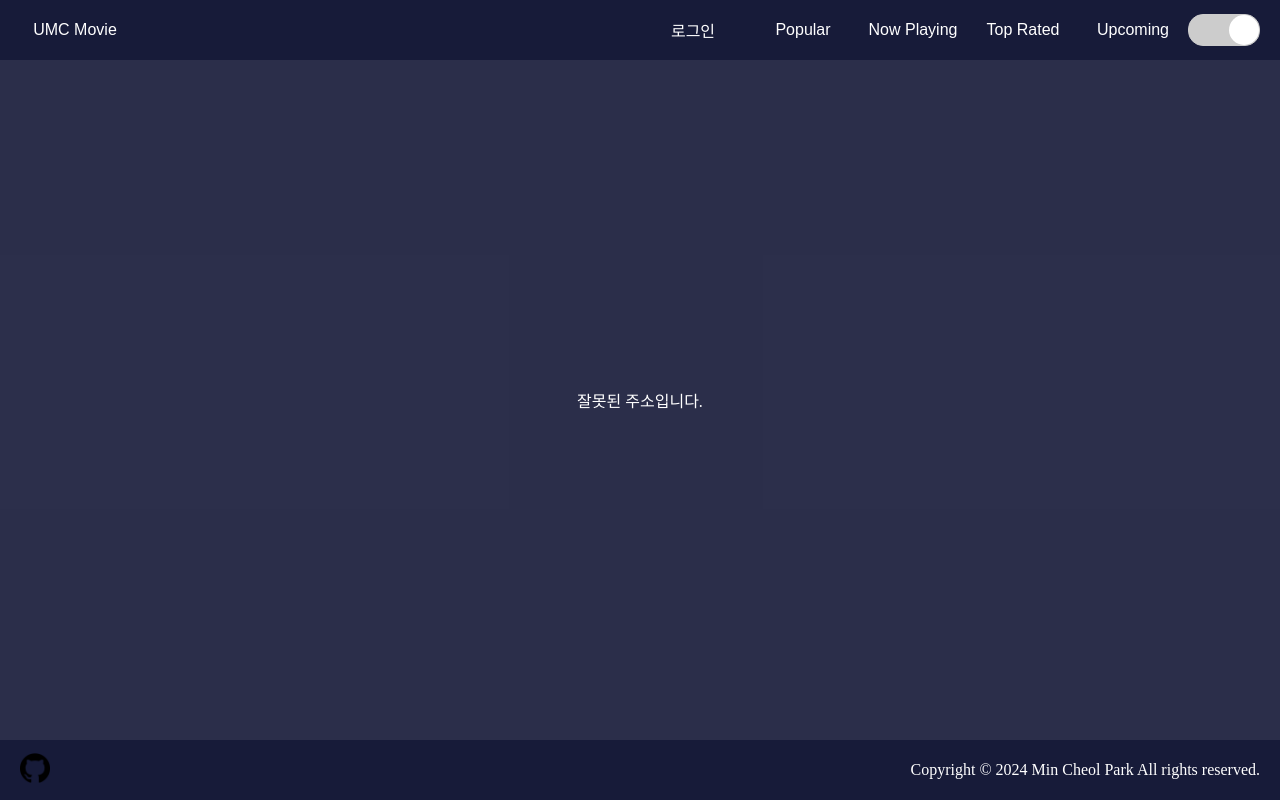
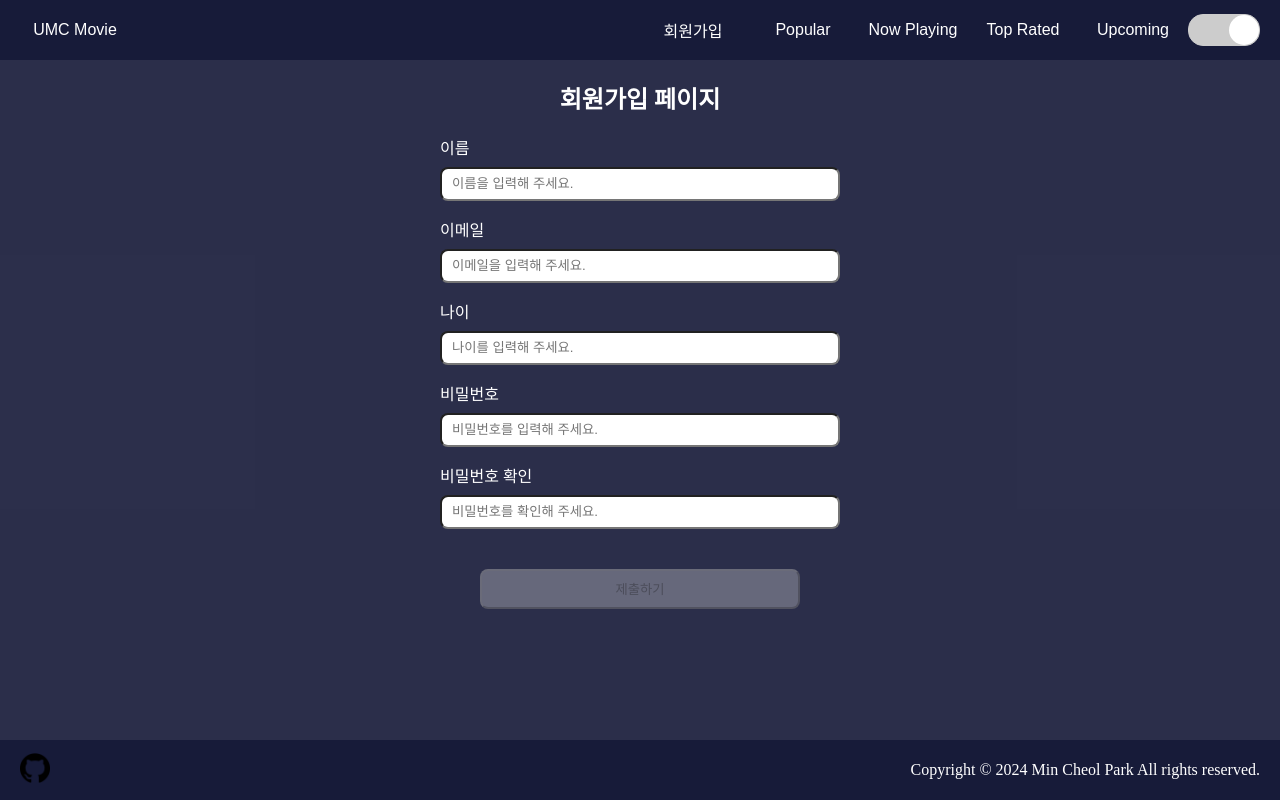
Before and after one commit to UMC-MJU/6th_Web_A, a React (Vite) app in the folder 테비-박민철/chapter3/: page /signup in a window 1280 px wide. Built offline with nearby package versions, Linux system fonts and the light colour scheme.

Commit message:
feat: 회원가입 input

```diff
--- a/테비-박민철/chapter3/src/App.jsx
+++ b/테비-박민철/chapter3/src/App.jsx
@@ -6,12 +6,14 @@ import TopRatedPage from "./pages/TopRatedPage";
 import UpcomingPage from "./pages/UpcomingPage";
 import MovieDetailPage from "./pages/MovieDetailPage";
 import NotFoundPage from "./pages/NotFoundPage";
+import SignupPage from "./pages/SignupPage";
 
 function App() {
   return (
     <>
       <Routes>
         <Route path="/" element={<MainPage />} />
+        <Route path="/signup" element={<SignupPage />} />
         <Route path="/popular" element={<PopularPage />} />
         <Route path="/popular/:id" element={<MovieDetailPage />} />
         <Route path="/now-playing" element={<NowPlayingPage />} />
--- a/테비-박민철/chapter3/src/components/Header.jsx
+++ b/테비-박민철/chapter3/src/components/Header.jsx
@@ -2,7 +2,6 @@ import React from "react";
 import { Link } from "react-router-dom";
 import styled from "styled-components";
 import Toggle from "./Toggle";
-import useLogin from "../utils/hooks/useLogin";
 
 const CustomButton = styled.button`
   width: 110px;
@@ -35,7 +34,6 @@ const Tab = styled.div`
 `;
 
 const Header = () => {
-  const { isLoggedIn, handleLogin } = useLogin();
   const RouteButton = ({ path, text }) => {
     return (
       <Link to={path}>
@@ -47,12 +45,7 @@ const Header = () => {
     <Body>
       <RouteButton path="/" text="UMC Movie" />
       <Tab>
-        <CustomButton
-          onClick={handleLogin}
-          style={{ color: isLoggedIn ? "yellow" : "white" }}
-        >
-          {isLoggedIn ? "로그아웃" : "로그인"}
-        </CustomButton>
+        <RouteButton path="/signup" text="회원가입" />
         <RouteButton path="/popular" text="Popular" />
         <RouteButton path="/now-playing" text="Now Playing" />
         <RouteButton path="/top-rated" text="Top Rated" />
--- /dev/null
+++ b/테비-박민철/chapter3/src/components/SignupInput.jsx
@@ -0,0 +1,75 @@
+import styled from "styled-components";
+import { useState, useEffect } from "react";
+import useFormValidation from "../utils/hooks/useFormValidation";
+
+const InputWrapper = styled.div`
+  width: 400px;
+  display: grid;
+  gap: 0.5rem;
+  margin-bottom: 1rem;
+`;
+
+const Input = styled.input`
+  height: 30px;
+  border-radius: 8px;
+  padding: 0px 10px;
+`;
+
+const WarningText = styled.span`
+  color: rgb(235 87 88);
+`;
+
+const SignupInput = ({
+  label,
+  placeholder,
+  validator,
+  value,
+  onChange,
+  isValidated,
+}) => {
+  const [warning, setWarning] = useState("");
+  // const { handleFormChange } = useFormValidation();
+
+  useEffect(() => {
+    if (validator && label !== "비밀번호 확인") {
+      const validationResult = validator(value);
+      setWarning(validationResult === true ? "" : validationResult);
+    }
+
+    if (validator && label === "비밀번호 확인") {
+      const validationResult = validator();
+      setWarning(
+        validationResult === true ? "" : "비밀번호를 다시 확인해 주세요."
+      );
+    }
+  }, [value, validator]);
+
+  useEffect(() => {
+    if (!warning) {
+      isValidated(true);
+    } else {
+      isValidated(false);
+    }
+  }, [warning]);
+
+  const handleChange = (e) => {
+    onChange(e.target.value);
+  };
+
+  const isPasswordInput = label.includes("비밀번호");
+
+  return (
+    <InputWrapper>
+      <label>{label}</label>
+      <Input
+        placeholder={placeholder}
+        value={value}
+        onChange={handleChange}
+        type={isPasswordInput && "password"}
+      />
+      {value && warning && <WarningText>{warning}</WarningText>}
+    </InputWrapper>
+  );
+};
+
+export default SignupInput;
--- a/테비-박민철/chapter3/src/main.jsx
+++ b/테비-박민철/chapter3/src/main.jsx
@@ -4,15 +4,15 @@ import App from "./App.jsx";
 import "./index.css";
 import { BrowserRouter } from "react-router-dom";
 import { ToggleProvider } from "./utils/contexts/ToggleContext.jsx";
-import { LoginProvider } from "./utils/contexts/LoginContext.jsx";
+import { SignupFormProvider } from "./utils/contexts/SignupFormContext.jsx";
 
 ReactDOM.createRoot(document.getElementById("root")).render(
   <React.StrictMode>
     <BrowserRouter>
       <ToggleProvider>
-        <LoginProvider>
+        <SignupFormProvider>
           <App />
-        </LoginProvider>
+        </SignupFormProvider>
       </ToggleProvider>
     </BrowserRouter>
   </React.StrictMode>
--- a/테비-박민철/chapter3/src/pages/MovieDetailPage.jsx
+++ b/테비-박민철/chapter3/src/pages/MovieDetailPage.jsx
@@ -43,7 +43,6 @@ const MovieDetailPage = () => {
   const repeatStar = (count) => {
     return "⭐️".repeat(count);
   };
-
   return (
     <>
       {element ? (
--- /dev/null
+++ b/테비-박민철/chapter3/src/pages/SignupPage.jsx
@@ -0,0 +1,121 @@
+import styled from "styled-components";
+import Layout from "../components/Layout";
+import SignupInput from "../components/SignupInput";
+import {
+  ageValidator,
+  emailValidator,
+  nameValidator,
+  passwordValidator,
+} from "../utils/validator";
+import { useState } from "react";
+import { useNavigate } from "react-router-dom";
+
+const Background = styled.div`
+  width: 100%;
+  height: calc(100% - 420px);
+  color: white;
+  display: grid;
+  place-items: center;
+`;
+
+const Button = styled.button`
+  width: 25vw;
+  height: 40px;
+  border-radius: 8px;
+  margin-top: 24px;
+  text-align: center;
+`;
+
+const SignupPage = () => {
+  const navigate = useNavigate();
+
+  const [name, setName] = useState("");
+  const [email, setEmail] = useState("");
+  const [age, setAge] = useState("");
+  const [password, setPassword] = useState("");
+  const [confirmPassword, setConfirmPassword] = useState("");
+
+  const [isNameValidated, setIsNameValidated] = useState(false);
+  const [isEmailValidated, setIsEmailValidated] = useState(false);
+  const [isAgeValidated, setIsAgeValidated] = useState(false);
+  const [isPasswordValidated, setIsPasswordValidated] = useState(false);
+  const [isConfirmPasswordValidated, setIsConfirmPasswordValidated] =
+    useState(false);
+
+  const confirmPasswordValidator = () => {
+    if (password === confirmPassword) {
+      return true;
+    } else {
+      return false;
+    }
+  };
+
+  const isFormValidated =
+    isNameValidated &&
+    isEmailValidated &&
+    isAgeValidated &&
+    isPasswordValidated &&
+    isConfirmPasswordValidated;
+
+  const handleClick = () => {
+    console.log({ name, age, email, password });
+    alert("회원가입이 성공했습니다!");
+    navigate("/");
+  };
+
+  return (
+    <Layout>
+      <Background>
+        <h2>회원가입 페이지</h2>
+        <form>
+          <SignupInput
+            id="name"
+            label={"이름"}
+            placeholder={"이름을 입력해 주세요."}
+            validator={nameValidator}
+            value={name}
+            onChange={setName}
+            isValidated={setIsNameValidated}
+          />
+          <SignupInput
+            label={"이메일"}
+            placeholder={"이메일을 입력해 주세요."}
+            validator={emailValidator}
+            value={email}
+            onChange={setEmail}
+            isValidated={setIsEmailValidated}
+          />
+          <SignupInput
+            label={"나이"}
+            placeholder={"나이를 입력해 주세요."}
+            validator={ageValidator}
+            value={age}
+            onChange={setAge}
+            isValidated={setIsAgeValidated}
+          />
+          <SignupInput
+            label={"비밀번호"}
+            placeholder={"비밀번호를 입력해 주세요."}
+            validator={passwordValidator}
+            value={password}
+            onChange={setPassword}
+            isValidated={setIsPasswordValidated}
+          />
+          <SignupInput
+            label={"비밀번호 확인"}
+            placeholder={"비밀번호를 확인해 주세요."}
+            validator={confirmPasswordValidator}
+            value={confirmPassword}
+            onChange={setConfirmPassword}
+            isValidated={setIsConfirmPasswordValidated}
+          />
+        </form>
+        <Button disabled={!isFormValidated} onClick={handleClick}>
+          제출하기
+        </Button>
+      </Background>
+    </Layout>
+  );
+};
+
+export default SignupPage;
--- a/테비-박민철/chapter3/src/utils/contexts/LoginContext.jsx
+++ /dev/null
@@ -1,19 +0,0 @@
-import React, { createContext, useState } from "react";
-
-export const LoginContext = createContext();
-
-export const LoginProvider = ({ children }) => {
-  const [isLoggedIn, setIsLoggedIn] = useState(false);
-
-  const handleLogin = () => {
-    setIsLoggedIn((prevState) => !prevState);
-  };
-
-  return (
-    <LoginContext.Provider value={{ isLoggedIn, handleLogin }}>
-      {children}
-    </LoginContext.Provider>
-  );
-};
-
-export default LoginProvider;
--- /dev/null
+++ b/테비-박민철/chapter3/src/utils/contexts/SignupFormContext.jsx
@@ -0,0 +1,28 @@
+import React, { createContext, useState } from "react";
+
+export const SignupFormContext = createContext();
+
+export const SignupFormProvider = ({ children }) => {
+  const [isFormValidated, setIsFormValidated] = useState({
+    name: false,
+    email: false,
+    age: false,
+    password: false,
+    confirmPassword: false,
+  });
+
+  const handleFormChange = (field, isValid) => {
+    setIsFormValidated((prevState) => ({
+      ...prevState,
+      [field]: isValid,
+    }));
+  };
+
+  return (
+    <SignupFormContext.Provider value={{ isFormValidated, handleFormChange }}>
+      {children}
+    </SignupFormContext.Provider>
+  );
+};
+
+export default SignupFormProvider;
--- /dev/null
+++ b/테비-박민철/chapter3/src/utils/hooks/useFormValidation.js
@@ -0,0 +1,9 @@
+import { useContext } from "react";
+import { SignupFormContext } from "../contexts/SignupFormContext";
+
+const useFormValidation = () => {
+  const { isFormValidated, handleFormChange } = useContext(SignupFormContext);
+  return { isFormValidated, handleFormChange };
+};
+
+export default useFormValidation;
--- a/테비-박민철/chapter3/src/utils/hooks/useLogin.js
+++ /dev/null
@@ -1,9 +0,0 @@
-import { useContext } from "react";
-import { LoginContext } from "../contexts/LoginContext";
-
-const useLogin = () => {
-  const { isLoggedIn, handleLogin } = useContext(LoginContext);
-  return { isLoggedIn, handleLogin };
-};
-
-export default useLogin;
--- /dev/null
+++ b/테비-박민철/chapter3/src/utils/validator.js
@@ -0,0 +1,63 @@
+export const ageValidator = (age) => {
+  const ageRegex = /^\d+$/;
+
+  if (Number(age) < 0) {
+    return "양수로 입력해 주세요.";
+  }
+
+  if (!ageRegex.test(age)) {
+    return "숫자로 입력해 주세요.";
+  }
+
+  if (!Number.isInteger(Number(age))) {
+    return "정수로 입력해 주세요.";
+  }
+
+  if (age < 19) {
+    return "19세 이상만 회원가입 가능합니다.";
+  }
+
+  return true;
+};
+
+export const emailValidator = (email) => {
+  const emailRegex = /^[^\s@]+@[^\s@]+\.[^\s@]+$/;
+
+  if (!emailRegex.test(email)) {
+    return "올바르지 않은 이메일 형식입니다.";
+  }
+
+  return true;
+};
+
+export const nameValidator = (name) => {
+  const koreanRegex = /[ㄱ-ㅎ|ㅏ-ㅣ|가-힣]/;
+
+  if (!koreanRegex.test(name)) {
+    return "한글로만 입력해 주세요.";
+  }
+
+  return true;
+};
+
+export const passwordValidator = (password) => {
+  const passwordRegex = /^(?=.*[a-zA-Z])(?=.*[!@#$%^*+=-])(?=.*[0-9]).{4,12}$/;
+
+  if (password.length < 4 || password.length > 12) {
+    return "비밀번호는 4자리 이상 12자리 이하로 입력해 주세요.";
+  }
+
+  if (!passwordRegex.test(password)) {
+    return "영어와 숫자, 특수문자를 조합해 주세요.";
+  }
+
+  return true;
+};
+
+export const confirmPasswordValidator = (password, confirmPassword) => {
+  if (password !== confirmPassword) {
+    return "비밀번호를 다시 입력해 주세요.";
+  }
+
+  return true;
+};
```
